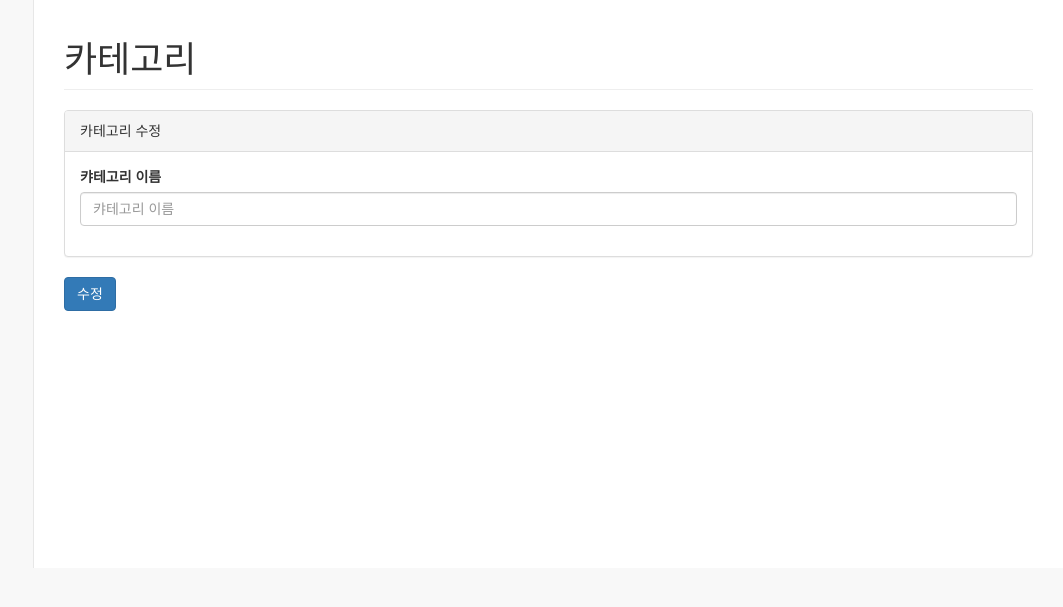
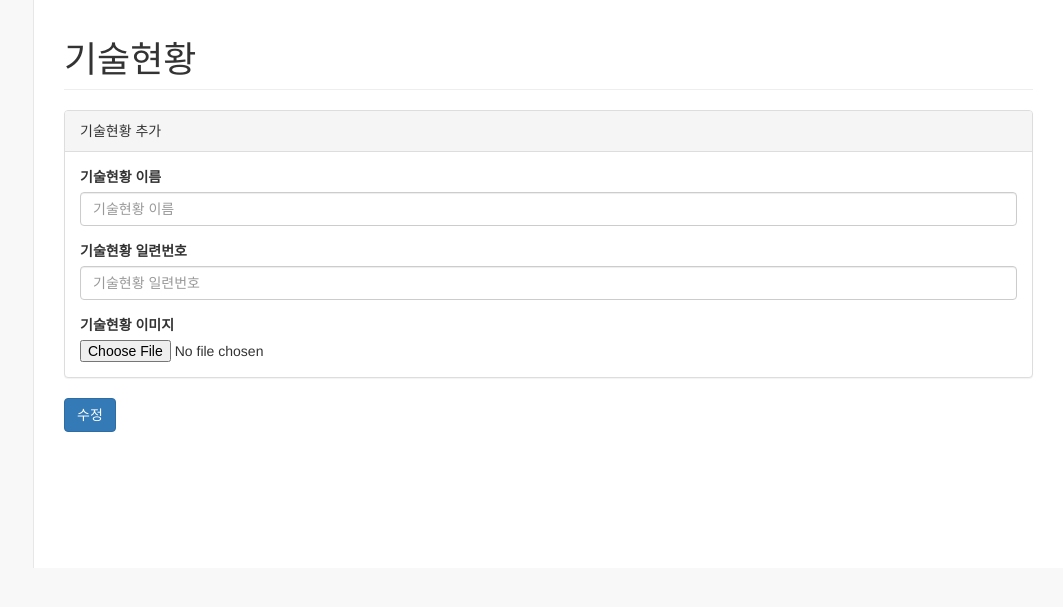
Before and after one commit to kkum04/ire, a CodeIgniter app: the page made by myapp/application/views/admin/tech/update_form_v.php in a window 1280 px wide. Shown: the top 607 px of the page, without its empty margins (217-1280 px from the left). Run offline with CodeIgniter, Linux system fonts and the light colour scheme; data that the repository does not hold is empty.

Commit message:
기술현황 수정 완료
Signed-off-by: Chansol <kkum04@hotmail.com>

```diff
--- a/myapp/application/views/admin/category/list_v.php
+++ b/myapp/application/views/admin/category/list_v.php
@@ -136,7 +136,7 @@
     <script>
         $(function (){
             $('.btn_delete_category').click(function (){
-                return confirm("카테고리를 삭제 하시겠습니까?");
+                return confirm("카테고리를 삭제하시겠습니까?");
             });
         });
     </script>
--- a/myapp/application/views/admin/tech/update_form_v.php
+++ b/myapp/application/views/admin/tech/update_form_v.php
@@ -9,7 +9,7 @@
     <meta name="description" content="">
     <meta name="author" content="">
 
-    <title>61 Timber Admin</title>
+    <title>Ire Admin</title>
 
     <!-- Bootstrap Core CSS -->
     <link href="/bootstrap_admin/vendor/bootstrap/css/bootstrap.min.css" rel="stylesheet">
@@ -49,7 +49,7 @@
     <div id="page-wrapper">
         <div class="row">
             <div class="col-lg-12">
-                    <h1 class="page-header">카테고리</h1>
+                <h1 class="page-header">기술현황</h1>
             </div>
             <!-- /.col-lg-12 -->
         </div>
@@ -58,18 +58,37 @@
             <div class="col-lg-12">
                 <div class="panel panel-default">
                     <div class="panel-heading">
-                            카테고리 수정
+                        기술현황 추가
                     </div>
 
                     <!-- /.panel-heading -->
                     <div class="panel-body">
-                            <form action="/admin/category/update/<?php echo $category->category_id?>" method="POST">
+                        <form action="/admin/tech/update/<?=$tech->tech_id?>" method="POST">
                             <div class="form-group">
-                                    <label>캬테고리 이름</label>
+                                <label>기술현황 이름</label>
                                 <input class="form-control"
-                                           placeholder="캬테고리 이름"
-                                           value="<?php echo $category->category_name?>"
-                                           name="category_name">
+                                       placeholder="기술현황 이름"
+                                       value="<?=$tech->tech_name?>"
+                                       name="tech_name">
+                            </div>
+
+                            <div class="form-group">
+                                <label>기술현황 일련번호</label>
+                                <input class="form-control"
+                                       placeholder="기술현황 일련번호"
+                                       value="<?=$tech->tech_number?>"
+                                       name="tech_number">
+                            </div>
+
+                            <div>
+                                <label>기술현황 이미지</label>
+                                <input type="file"
+                                       id="tech_image_file"
+                                       onchange="upload_image('tech_image_file', 'tech_image')"/>
+                                <input type="hidden"
+                                       name="tech_image"
+                                       id="tech_image"
+                                       value="<?=$tech->tech_image?>"/>
                             </div>
                         </form>
                     </div>
@@ -100,14 +119,48 @@
     <script>
         $(function (){
             $('#btn_update').click(function (){
-                if( $('input[name="category_name"]').val() == '' ) {
-                    alert("카테고리 이름을 입력해주세요.");
+                if( $('input[name="tech_name"]').val() == '' ) {
+                    alert("기술현황 이름을 입력해주세요.");
+                    return;
+                }
+
+                if( $('input[name="tech_number"]').val() == '' ) {
+                    alert("기술현황 일련번호를 입력해주세요.");
+                    return;
+                }
+
+                if( $('input[name="tech_image"]').val() === '' ) {
+                    alert('기술현황 이미지를 선택해주세요.');
                     return;
                 }
 
                 $('form').submit();
             });
         });
+
+
+        function upload_image(fieldId, inputId) {
+            var formData = new FormData();
+
+            formData.append('upload_field', 'upload');
+            formData.append('upload', $("#" + fieldId)[0].files[0]);
+
+            $.ajax({
+                type: "POST",
+                url: "/admin/tech/upload_tech_image",
+                data: formData,
+                processData: false,
+                contentType: false,
+                success: function (data) {
+                    if (data.search("ERROR") !== -1) {
+                        alert(data);
+                        return false;
+                    }
+
+                    $('#' + inputId).val(data);
+                }
+            });
+        }
     </script>
 
 </body>
```
Also changed, not shown: myapp/application/views/admin/tech/list_v.php (+15 -13 lines). Lines whose indentation alone changed are shown as unchanged.
